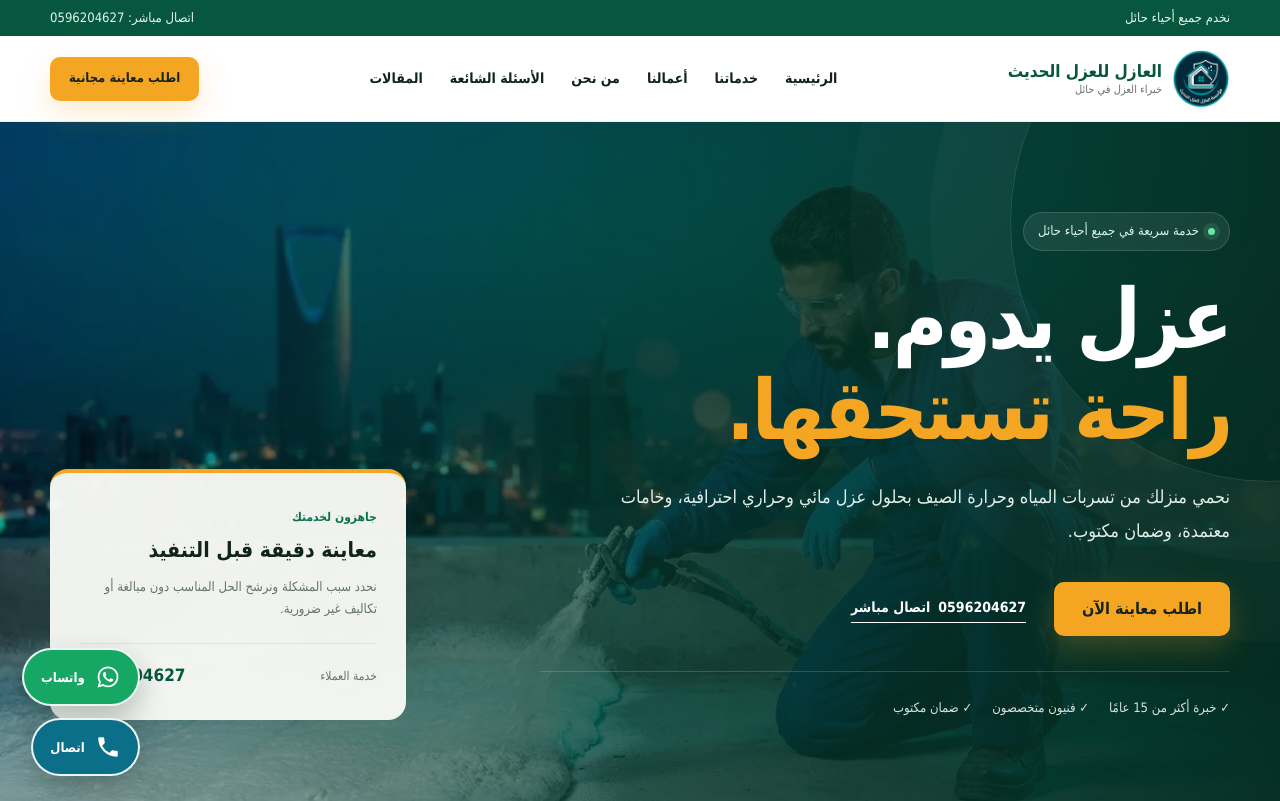
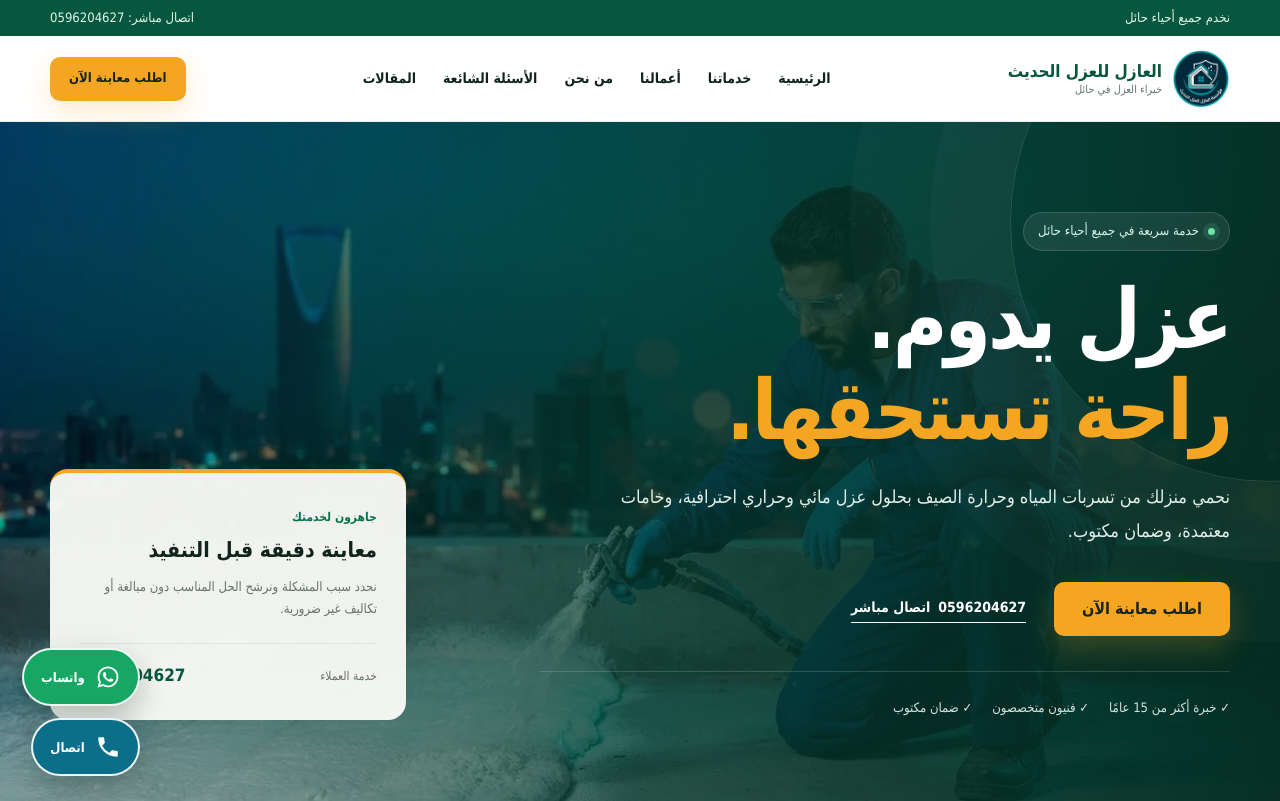
Before and after one commit to AhmedZakaria14/alazel, a Next.js app: page / in a window 1280 px wide. Shown: the top 801 px of the page. Built offline with nearby package versions, Linux system fonts and the light colour scheme.

Commit message:
Update CTA text in app/components.tsx

```diff
--- a/app/components.tsx
+++ b/app/components.tsx
@@ -85,7 +85,7 @@ export function Header() {
             <a href="/#faq" onClick={(e) => handleNavClick(e, '#faq')}>الأسئلة الشائعة</a>
             <a href="/articles">المقالات</a>
           </nav>
-          <a className="button button-small header-cta" href={`https://wa.me/${internationalPhone}`} target="_blank" rel="noreferrer">اطلب معاينة مجانية</a>
+          <a className="button button-small header-cta" href={`https://wa.me/${internationalPhone}`} target="_blank" rel="noreferrer">اطلب معاينة الآن</a>
         </div>
       </header>
     </>
```
